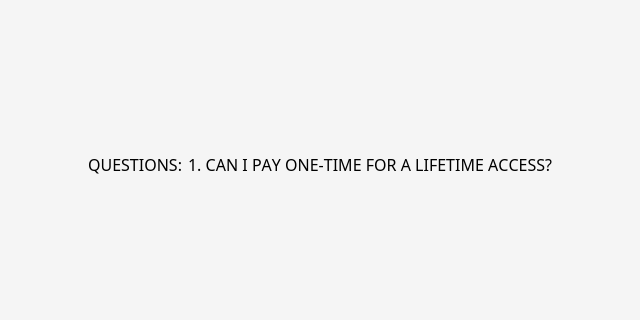
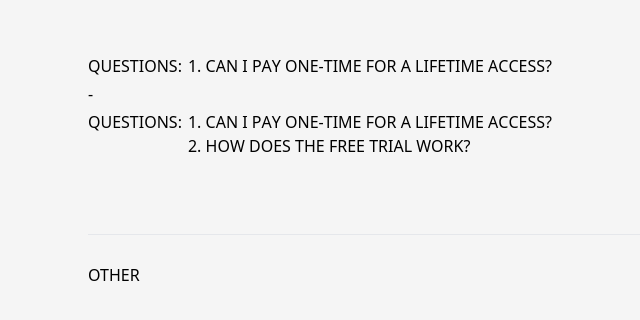
Before and after one commit to rastiv/text-animations, a React (Vite) app: page / in a window 1280 px wide. Shown: the part 230-550 px from the top of the page, without its empty margins (264-904 px from the left). Built offline with nearby package versions, Linux system fonts and the light colour scheme.

Commit message:
add TypeWriterExamples

```diff
--- a/src/App.jsx
+++ b/src/App.jsx
@@ -1,19 +1,12 @@
-import TypeWriter from "./components/TypeWriter";
+import TypeWriterExamples from "./examples/TypeWriterExamples";
 
 function App() {
   return (
     <div className="flex flex-col h-screen items-center justify-center bg-neutral-100 px-8 py-24">
       <div className="w-full max-w-xl space-y-6">
-        <TypeWriter
-          label="Questions"
-          swapDelay={6000}
-          texts={[
-            "1. Can I pay one-time for a lifetime access?",
-            "2. How does the free trial work?",
-            "3. Can I pause my membership without losing my data?",
-            "4. What is your refund policy?",
-          ]}
-        />
+        <TypeWriterExamples />
+        <hr className="border-neutral-650 !my-7" />
+        <div className="flex gap-2 items-start uppercase !mt-2">other</div>
       </div>
     </div>
   );
--- a/src/components/TypeWriter.jsx
+++ b/src/components/TypeWriter.jsx
@@ -2,7 +2,12 @@ import { useEffect, useState } from "react";
 import { motion } from "framer-motion";
 import PropTypes from "prop-types";
 
-const TypeWriter = ({ texts, swapDelay = 5500, label = "" }) => {
+const TypeWriter = ({
+  texts,
+  displayDelay = 0,
+  swapDelay = 5500,
+  label = "",
+}) => {
   const LETTER_DELAY = 0.025;
   const BOX_FADE_DURATION = 0.125;
   const MAIN_FADE_DURATION = 0.25;
@@ -24,7 +29,7 @@ const TypeWriter = ({ texts, swapDelay = 5500, label = "" }) => {
   if (texts.length === 0) return null;
 
   return (
-    <p className="mb-2.5 uppercase">
+    <p className="uppercase">
       {label && <span className="pr-1.5">{label}:</span>}
       <span className="font-light">
         {texts[textIndex].split("").map((l, i) => (
@@ -42,7 +47,10 @@ const TypeWriter = ({ texts, swapDelay = 5500, label = "" }) => {
             <motion.span
               initial={{ opacity: 0 }}
               animate={{ opacity: 1 }}
-              transition={{ delay: i * LETTER_DELAY, duration: 0 }}
+              transition={{
+                delay: displayDelay / 1000 + i * LETTER_DELAY,
+                duration: 0,
+              }}
             >
               {l}
             </motion.span>
@@ -51,7 +59,7 @@ const TypeWriter = ({ texts, swapDelay = 5500, label = "" }) => {
               initial={{ opacity: 0 }}
               animate={{ opacity: [0, 1, 0] }}
               transition={{
-                delay: i * LETTER_DELAY,
+                delay: displayDelay / 1000 + i * LETTER_DELAY,
                 times: [0, 0.1, 1],
                 duration: BOX_FADE_DURATION,
                 ease: "easeInOut",
@@ -66,6 +74,7 @@ const TypeWriter = ({ texts, swapDelay = 5500, label = "" }) => {
 
 PropTypes.TypeWriter = {
   texts: PropTypes.array.isRequired,
+  displayDelay: PropTypes.number,
   swapDelay: PropTypes.number,
   label: PropTypes.string,
 };
--- /dev/null
+++ b/src/examples/TypeWriterExamples.jsx
@@ -0,0 +1,27 @@
+import TypeWriter from "../components/TypeWriter";
+
+const questions = [
+  "1. Can I pay one-time for a lifetime access?",
+  "2. How does the free trial work?",
+  "3. Can I pause my membership without losing my data?",
+  "4. What is your refund policy?",
+];
+
+const TypeWriterExamples = () => {
+  return (
+    <div className="flex flex-col gap-1">
+      <TypeWriter label="Questions" swapDelay={6000} texts={questions} />
+      <div>-</div>
+      <div className="flex gap-1.5">
+        <span className="uppercase">Questions:</span>
+        <div className="flex flex-col">
+          {questions.map((q, i) => (
+            <TypeWriter key={i} displayDelay={i * 3500} texts={[q]} />
+          ))}
+        </div>
+      </div>
+    </div>
+  );
+};
+
+export default TypeWriterExamples;
```
